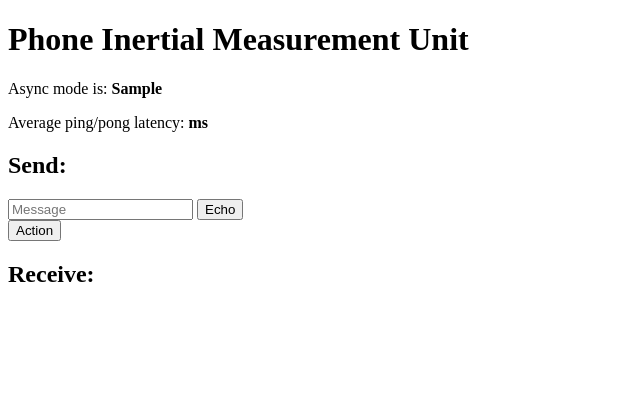
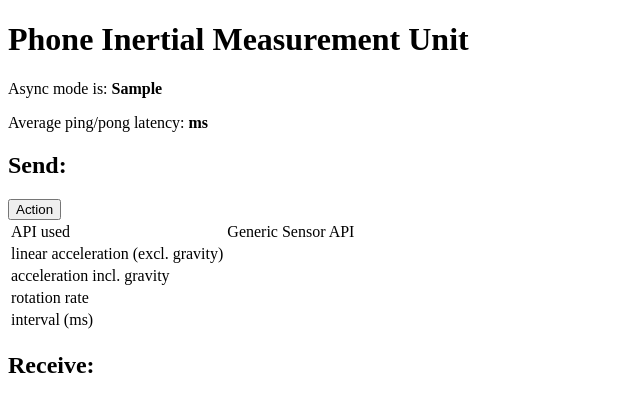
Before and after one commit to vtalpaert/phone-imu, a Flask app: template templates/index.html in a window 1280 px wide. Shown: the top 412 px of the page, without its empty margins (0-640 px from the left). Run offline with Flask 2, Linux system fonts and the light colour scheme; the template is opened without the code that fills it: most values are stand-ins (such as "Sample title", 1, 10 or a date in 2020); some libraries are stand-ins or nearby versions.

Commit message:
add motion code

```diff
--- a/main.py
+++ b/main.py
@@ -63,6 +63,7 @@ def ping_pong():
 
 @socketio.on('connect')
 def test_connect():
+    print('Client connected')
     global imu
     imu.start()
     emit('server_response', {'data': 'Client is connected'})
@@ -74,4 +75,4 @@ def test_disconnect():
 
 
 if __name__ == '__main__':
-    socketio.run(app, debug=True)
+    socketio.run(app, host= '0.0.0.0', debug=True)
--- a/templates/index.html
+++ b/templates/index.html
@@ -6,23 +6,10 @@
     <script src="//cdnjs.cloudflare.com/ajax/libs/socket.io/2.2.0/socket.io.js" integrity="sha256-yr4fRk/GU1ehYJPAs8P4JlTgu0Hdsp4ZKrx8bDEDC3I=" crossorigin="anonymous"></script>
     <script type="text/javascript" charset="utf-8">
         $(document).ready(function() {
-            // Use a "/test" namespace.
-            // An application can open a connection on multiple namespaces, and
-            // Socket.IO will multiplex all those connections on a single
-            // physical channel. If you don't care about multiple channels, you
-            // can set the namespace to an empty string.
-
             // Connect to the Socket.IO server.
             // The connection URL has the following format, relative to the current page:
             //     http[s]://<domain>:<port>[/<namespace>]
             var socket = io();
-
-            // Event handler for new connections.
-            // The callback function is invoked when a connection with the
-            // server is established.
-            socket.on('connect', function() {
-                socket.emit('my_event', {data: 'I\'m connected!'});
-            });
 
             // Event handler for server sent data.
             // The callback function is invoked whenever the server emits data
@@ -66,6 +53,72 @@
                 socket.emit('action_request');
                 return false;
             });
+
+
+            // Get device motion
+            if ('LinearAccelerationSensor' in window && 'Gyroscope' in window) {
+                document.getElementById('moApi').innerHTML = 'Generic Sensor API';
+
+                let lastReadingTimestamp;
+                let accelerometer = new LinearAccelerationSensor();
+                accelerometer.addEventListener('reading', e => {
+                    if (lastReadingTimestamp) {
+                        intervalHandler(Math.round(accelerometer.timestamp - lastReadingTimestamp));
+                    }
+                    lastReadingTimestamp = accelerometer.timestamp
+                    accelerationHandler(accelerometer, 'moAccel');
+                });
+                accelerometer.start();
+
+                if ('GravitySensor' in window) {
+                    let gravity = new GravitySensor();
+                    gravity.addEventListener('reading', e => accelerationHandler(gravity, 'moAccelGrav'));
+                    gravity.start();
+                }
+
+                let gyroscope = new Gyroscope();
+                gyroscope.addEventListener('reading', e => rotationHandler({
+                    alpha: gyroscope.x,
+                    beta: gyroscope.y,
+                    gamma: gyroscope.z
+                }));
+                gyroscope.start();
+
+            } else if ('DeviceMotionEvent' in window) {
+                document.getElementById('moApi').innerHTML = 'Device Motion API';
+
+                var onDeviceMotion = function (eventData) {
+                    accelerationHandler(eventData.acceleration, 'moAccel');
+                    accelerationHandler(eventData.accelerationIncludingGravity, 'moAccelGrav');
+                    rotationHandler(eventData.rotationRate);
+                    intervalHandler(eventData.interval);
+                }
+                window.addEventListener('devicemotion', onDeviceMotion, false);
+            } else {
+                document.getElementById('moApi').innerHTML = 'No Accelerometer & Gyroscope API available';
+            }
+
+            function accelerationHandler(acceleration, targetId) {
+                var info, xyz = "[X, Y, Z]";
+
+                info = xyz.replace("X", acceleration.x && acceleration.x.toFixed(3));
+                info = info.replace("Y", acceleration.y && acceleration.y.toFixed(3));
+                info = info.replace("Z", acceleration.z && acceleration.z.toFixed(3));
+                document.getElementById(targetId).innerHTML = info;
+            }
+
+            function rotationHandler(rotation) {
+                var info, xyz = "[X, Y, Z]";
+
+                info = xyz.replace("X", rotation.alpha && rotation.alpha.toFixed(3));
+                info = info.replace("Y", rotation.beta && rotation.beta.toFixed(3));
+                info = info.replace("Z", rotation.gamma && rotation.gamma.toFixed(3));
+                document.getElementById("moRotation").innerHTML = info;
+            }
+
+            function intervalHandler(interval) {
+                document.getElementById("moInterval").innerHTML = interval;
+            }
         });
     </script>
 </head>
@@ -74,13 +127,34 @@
     <p>Async mode is: <b>{{ async_mode }}</b></p>
     <p>Average ping/pong latency: <b><span id="ping-pong"></span>ms</b></p>
     <h2>Send:</h2>
-    <form id="emit" method="POST" action='#'>
-        <input type="text" name="emit_data" id="emit_data" placeholder="Message">
-        <input type="submit" value="Echo">
-    </form>
+
     <form id="action" method="POST" action="#">
         <input type="submit" value="Action">
     </form>
+
+    <table>
+        <tr>
+            <td>API used</td>
+            <td id="moApi"></td>
+        </tr>
+        <tr>
+            <td>linear acceleration (excl. gravity)</td>
+            <td id="moAccel"></td>
+        </tr>
+        <tr>
+            <td>acceleration incl. gravity</td>
+            <td id="moAccelGrav"></td>
+        </tr>
+        <tr>
+            <td>rotation rate</td>
+            <td id="moRotation"></td>
+        </tr>
+        <tr>
+            <td>interval (ms)</td>
+            <td id="moInterval"></td>
+        </tr>
+    </table>
+
     <h2>Receive:</h2>
     <div id="log"></div>
 </body>
```
